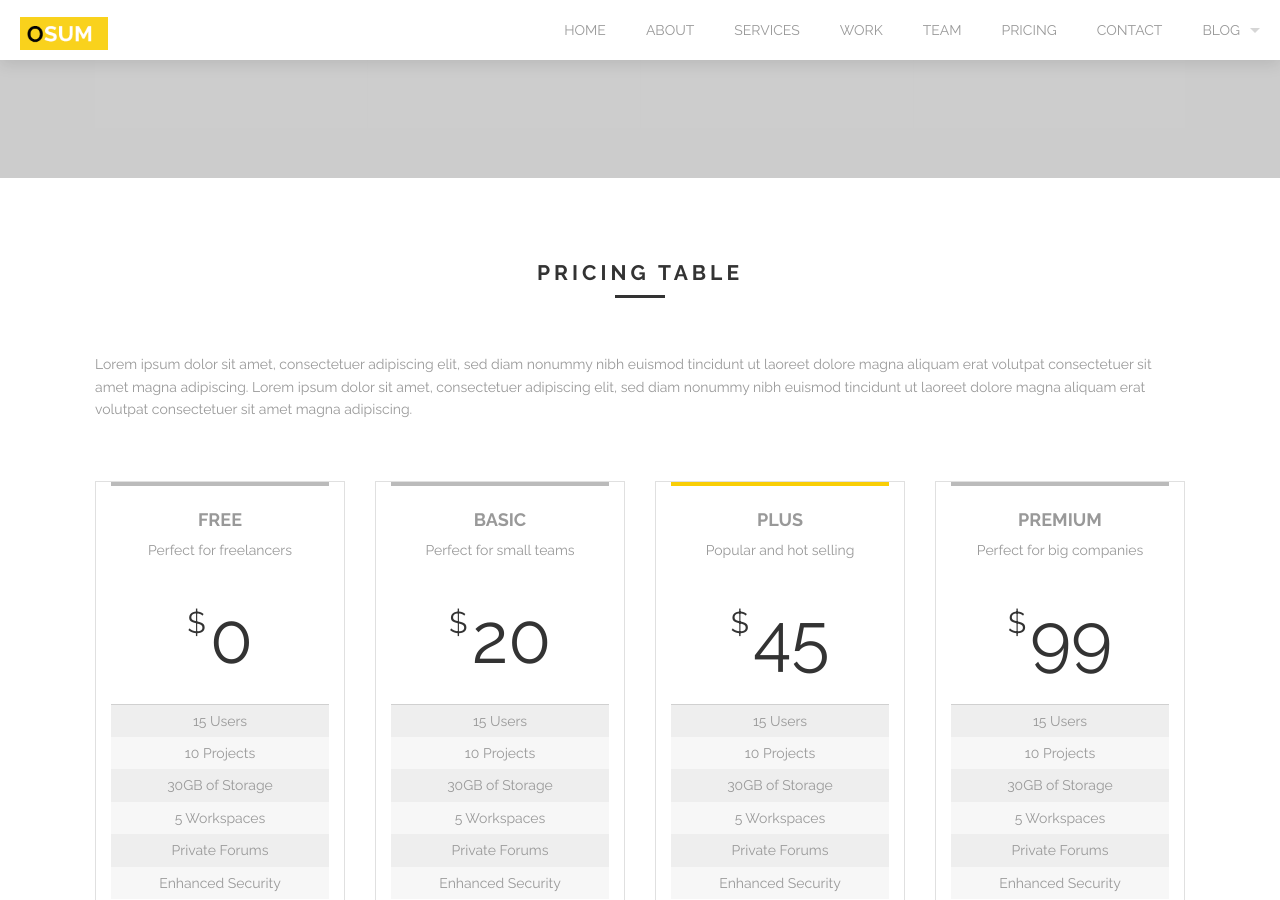
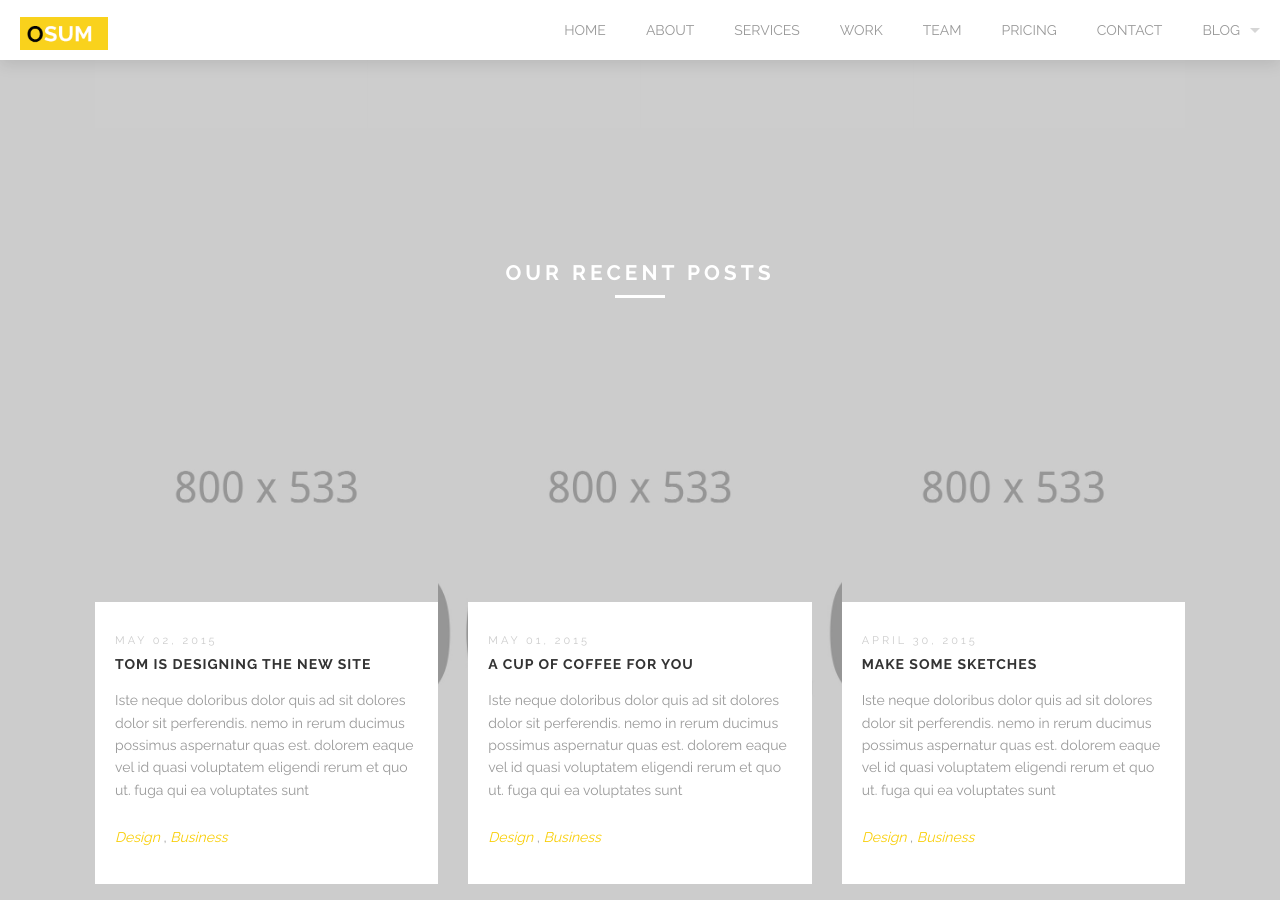
Before and after one commit to prabhav/saw, a Jekyll site: the page built from index.markdown, in a window 1280 px wide and 900 px high, scrolled down 6056 px. Built offline with Jekyll 4.4.1, drawn with Linux system fonts in a browser that asks for light colours; some of the changed text lies outside the part shown.

Commit message:
Removed pricing section

```diff
--- a/_layouts/layout--homepage.html
+++ b/_layouts/layout--homepage.html
@@ -330,7 +330,8 @@ layout: default
   <div class='two spacing'></div>
 </div>
 <a id='pricing'></a>
-<div class='full'>
+
+<!-- <div class='full'>
   <div class='row'>
     <div class='large-12 columns'>
       {% include section-header.html class="alt" title="Pricing table" %}
@@ -369,7 +370,7 @@ layout: default
     {% endfor %}
   </div>
   <div class='four spacing'></div>
-</div>
+</div> -->
 <div class='full parallax' style='background-image: url(../images/@stock/blog-posts-bg.jpg);'>
   <div class='row'>
     <div class='large-12 columns'>
```
